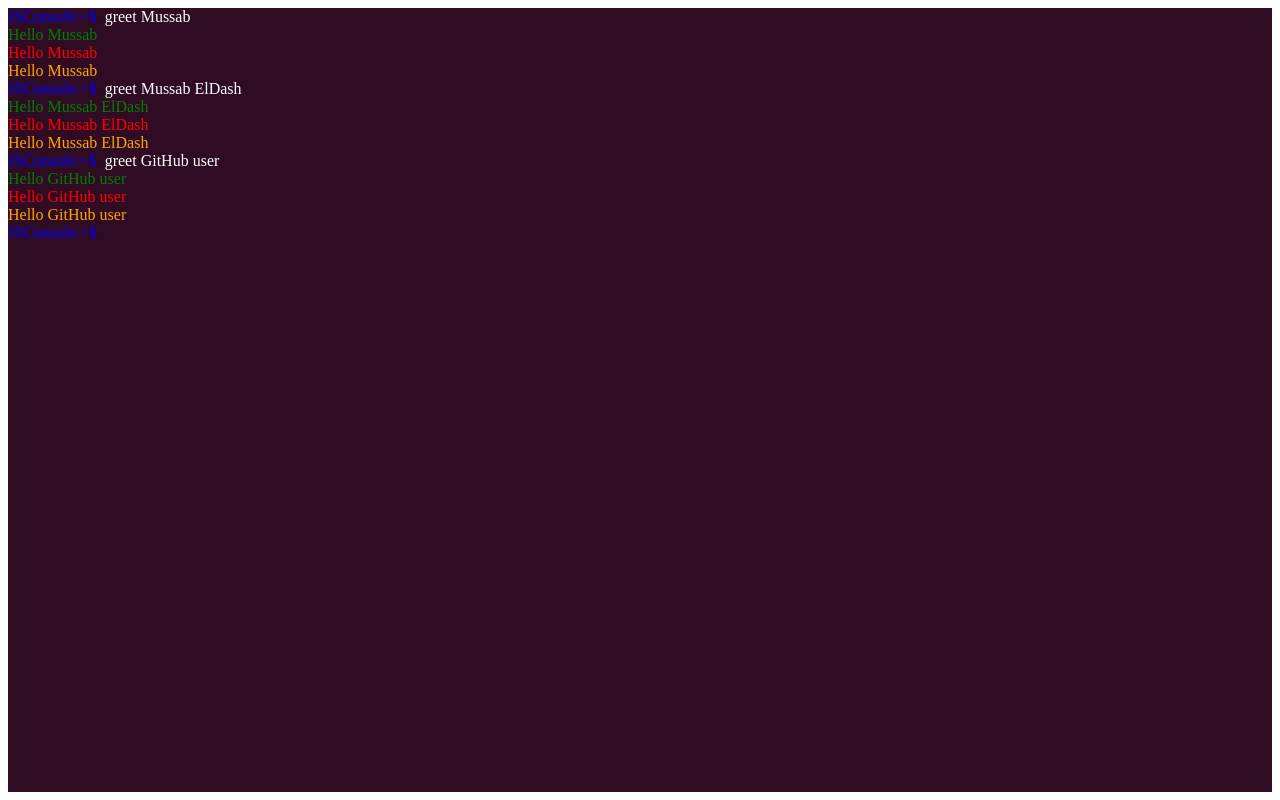
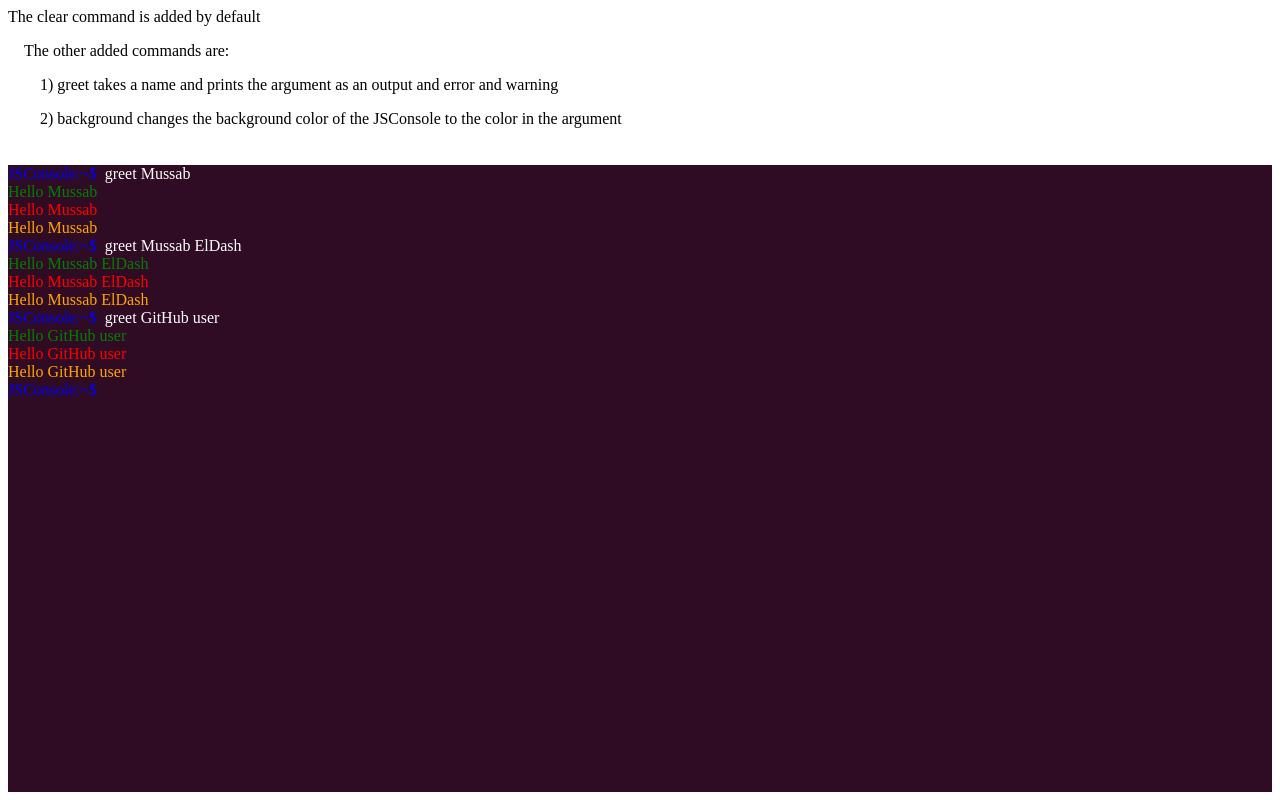
Before and after one commit to MussabElDash/JSConsole, a plain HTML site: page index.html in a window 1280 px wide. Drawn offline with Linux system fonts and the light colour scheme.

Commit message:
change demo

```diff
--- a/index.html
+++ b/index.html
@@ -2,7 +2,13 @@
 	<head>
 	</head>
 	<body>
-		<div id="console"></div>
+		<div style="height: 20%">
+			<p>The clear command is added by default</p>
+			<p>&nbsp&nbsp&nbsp&nbspThe other added commands are:</p>
+			<p>&nbsp&nbsp&nbsp&nbsp&nbsp&nbsp&nbsp&nbsp1) greet takes a name and prints the argument as an output and error and warning</p>
+			<p>&nbsp&nbsp&nbsp&nbsp&nbsp&nbsp&nbsp&nbsp2) background changes the background color of the JSConsole to the color in the argument</p>
+		</div>
+		<div id="console" style="height: 80%"></div>
 	</body>
 	<footer>
 		<script src="jquery-1.10.2.js" type="text/javascript"></script>
```
